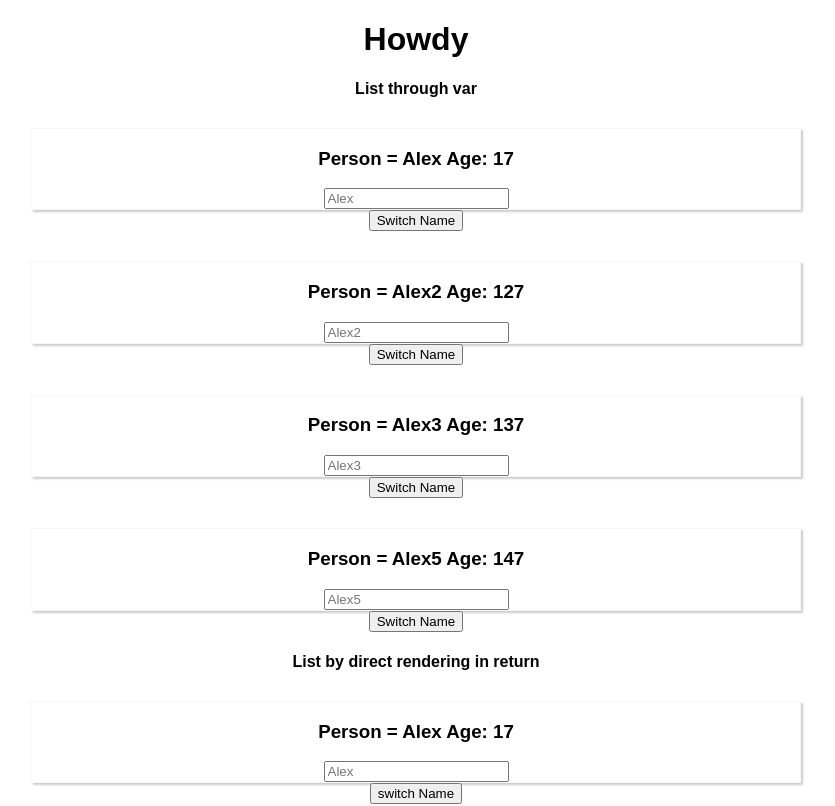
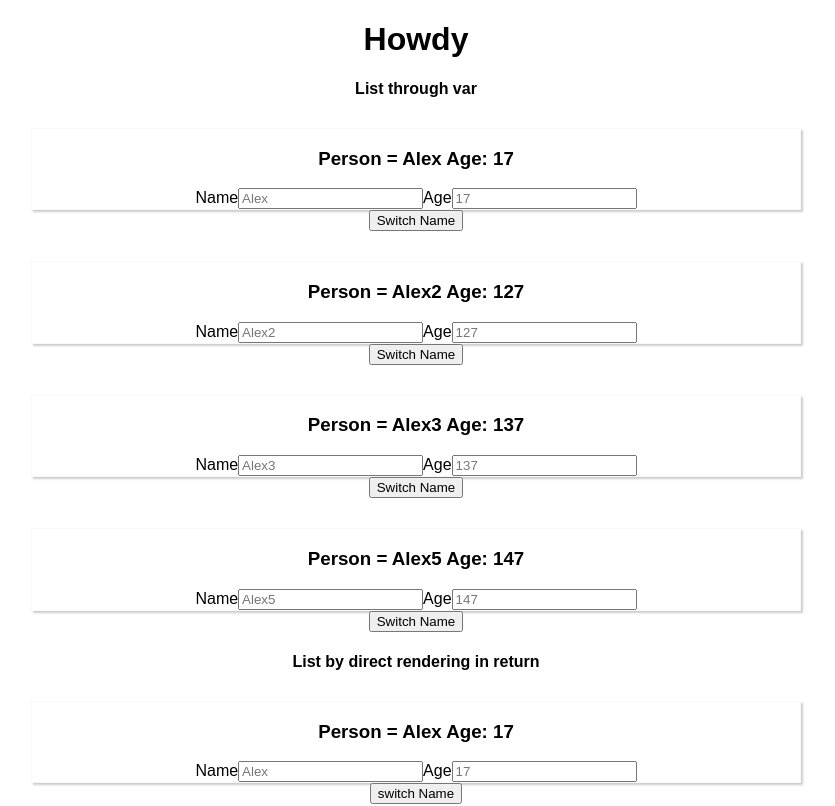
Before and after one commit to alexr101/react-course, a React (Create React App) app: page / in a window 1280 px wide. Shown: the top 806 px of the page, without its empty margins (224-1059 px from the left). Built offline with nearby package versions, Linux system fonts and the light colour scheme.

Commit message:
fix state losing track of updates

```diff
--- a/src/App.js
+++ b/src/App.js
@@ -18,7 +18,7 @@ class App extends Component {
 
   switchNameHandler = () => {
     var people = this.state.people;
-    this.state.edits.editedPeople.map((updatedPerson, i) => {
+    this.state.updates.editedPeople.map((updatedPerson, i) => {
       people[i] = updatedPerson;
     })
 
@@ -31,13 +31,47 @@ class App extends Component {
     var editedPeople = this.state.updates.editedPeople.slice();
     var people = this.state.people.slice();
 
-    var updatedPerson = Object.assign( {}, people[id] );
+    var unsavedPerson = Object.assign( {}, editedPeople[id] );
+    var updatedPerson;
+    const unsavedPersonExists = Object.keys(unsavedPerson).length === 0 && unsavedPerson.constructor === Object
+
+
+    if(unsavedPersonExists){
+      updatedPerson = Object.assign( {}, people[id] );
+      console.log('person not saved');
+    } else
+      updatedPerson = Object.assign( {}, unsavedPerson );
+
+    console.log(unsavedPerson)
 
     updatedPerson.name = e.target.value;
     editedPeople[id] = updatedPerson;
+    console.log(editedPeople)
+    this.setState({
+      updates: {
+        editedPeople: editedPeople
+      }
+    })
+  }
+
+  onAgeChangedHandler = (e, id) => {
+    var editedPeople = this.state.updates.editedPeople.slice();
+    var people = this.state.people.slice();
+
+    var unsavedPerson = Object.assign( {}, editedPeople[id] );
+    var updatedPerson;
+    const unsavedPersonExists = Object.keys(unsavedPerson).length === 0 && unsavedPerson.constructor === Object
+
+    if(unsavedPersonExists)  {
+      updatedPerson = Object.assign( {}, people[id] );
+    } else
+      updatedPerson = Object.assign( {}, unsavedPerson );
+
+    updatedPerson.age = e.target.value;
+    editedPeople[id] = updatedPerson;
 
     this.setState({
-      edits: {
+      updates: {
         editedPeople: editedPeople
       }
     })
@@ -53,6 +87,7 @@ class App extends Component {
             name={person.name}
             age={person.age}
             onNameChangedHandler = {this.onNameChangedHandler}
+            onAgeChangedHandler = {this.onAgeChangedHandler}
             ></Person>
           <button onClick={this.switchNameHandler}>Switch Name</button>
         </div>
--- a/src/Components/Person/Person.js
+++ b/src/Components/Person/Person.js
@@ -5,7 +5,10 @@ const person = (props) => {
   return  <div className="Person" onClick={props.click}>
             <h3>Person = {props.name} Age: {props.age}</h3>
             <p>{props.children}</p>
-            <input onChange={(e) => props.onNameChangedHandler(e, props.id)} placeholder={props.name}/>
+            <label for="name">Name</label>
+            <input id="name" onChange={(e) => props.onNameChangedHandler(e, props.id)} placeholder={props.name}/>
+            <label for="age">Age</label>
+            <input id="age" onChange={(e) => props.onAgeChangedHandler(e, props.id)} placeholder={props.age}/>
           </div>
 };
 
```
